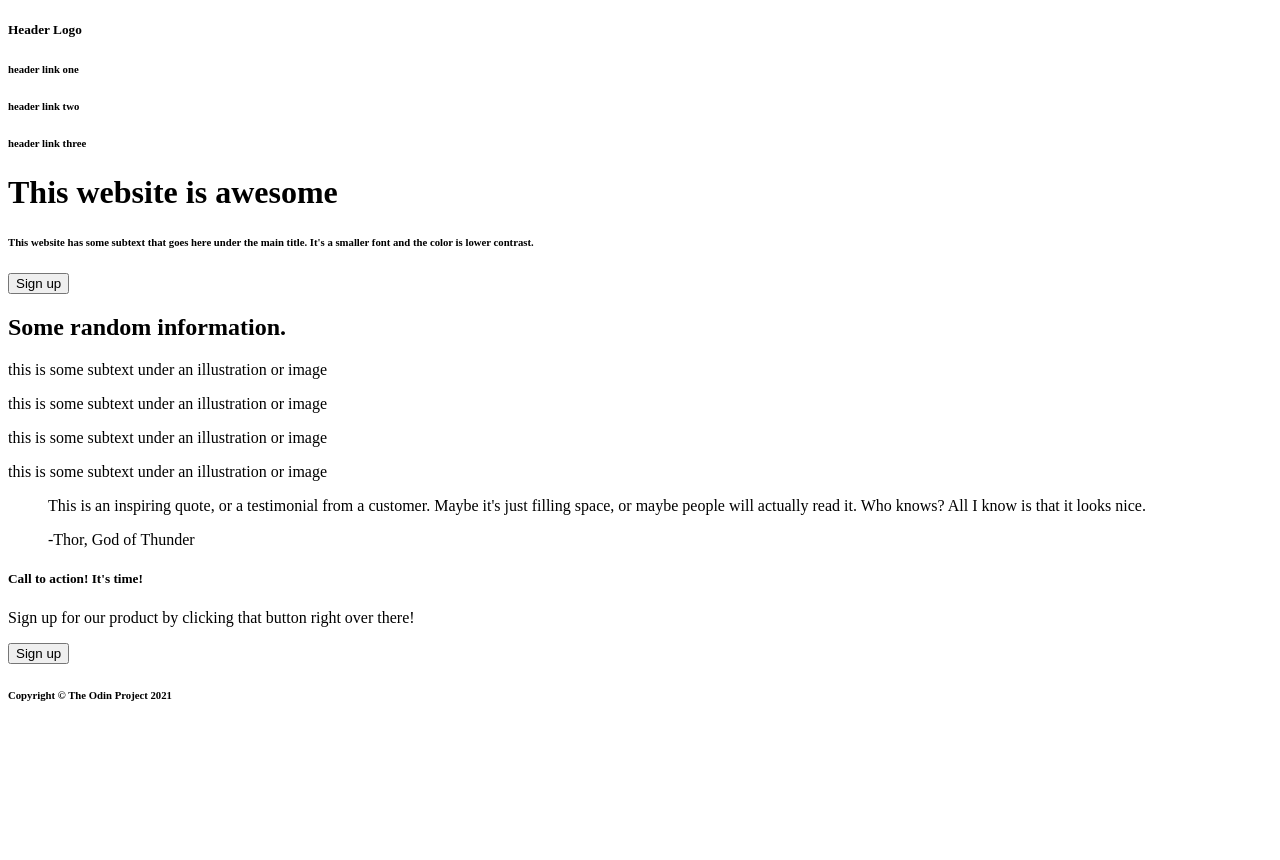
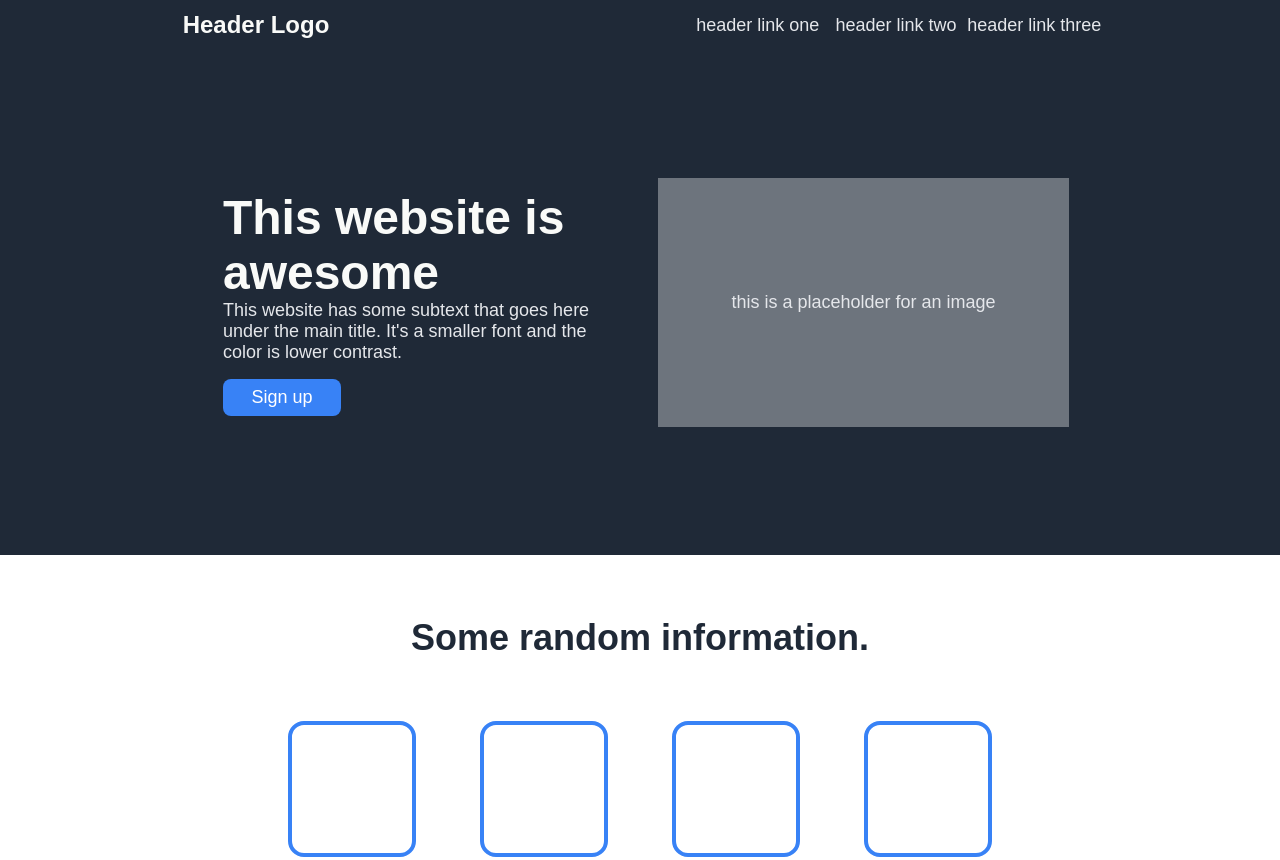
Before and after one commit to deviweik/first-landing-page, a plain HTML site: page index.html in a window 1280 px wide. Shown: the top 860 px of the page. Before the commit the page ends 800 px from the top, so only its background shows below. Drawn offline with Linux system fonts and the light colour scheme.

Commit message:
Complete first draft of landing page.
Completed the html and CSS for the first draft of my first landing page.
Is relatively polished but needs some work to make the page scale
consistently with the size of the page. I was able to make the
individual sections scale ok, but the page as a whole does not look good
when zooming out of shortening the page width.

```diff
--- a/index.html
+++ b/index.html
@@ -3,24 +3,32 @@
 
 <head>
     <meta charset="UTF-8">
-    <link rel="stylesheet" href="styles.css">
+    <link rel="stylesheet" href="style.css">
     <title>My First Landing Page</title>
 </head>
 
 <body>
     <div class="header">
         <h5 class="header-logo">Header Logo</h3>
+        <div class="header-links">
             <h6 class="header-link">header link one</h6>
             <h6 class="header-link">header link two</h6>
             <h6 class="header-link">header link three</h6>
         </div>
+    </div>
     <div class="hero-section">
+        <div class="left">
             <h1 class="hero-title">This website is awesome</h1>
-        <h6 class="hero-subtitle">This website has some subtext that goes
-             here under the main title. It's a smaller font and the color
-             is lower contrast.</h6>
+            <h6 class="hero-subtitle">This website has some subtext that
+                goes here under the main title. It's a smaller font and
+                the color is lower contrast.</h6>
             <button class="sign-up">Sign up</button>
-        <img class="hero-img">
+        </div>
+        <div class="right">
+            <div class="hero-img">
+                <p>this is a placeholder for an image</p>
+            </div>
+        </div>
     </div>
     <div class="random-section">
         <div class="random-top">
@@ -49,8 +57,9 @@
         <blockquote>
             <p class="quote">This is an inspiring quote, or a testimonial
                 from a customer. Maybe it's just filling space, or maybe
-                people will actually read it. Who knows? All I know is that
-                it looks nice.</p>
+                people will actually read it. Who knows? All I know is
+                that it looks nice.
+            </p>
             <footer class="quote-author">-Thor, God of Thunder</footer>
           </blockquote>
     </div>
@@ -61,7 +70,9 @@
                 <p class="CTA-text">Sign up for our product by clicking
                     that button right over there!</p>
             </div>
+            <div class="CTA-right">
                 <button class="CTA-button">Sign up</button>
+            </div>
         </div>
     </div>
     <div class="footer">
--- /dev/null
+++ b/style.css
@@ -0,0 +1,280 @@
+/*
+* {
+    border: 2px solid red;
+}
+*/
+body {
+    margin:0;
+    padding:0;
+    font-family: sans-serif;
+}
+
+/*HEADER SECTION*/
+
+.header {
+    display: flex;
+    margin: 0;
+    padding: 0;
+    background-color: #1F2937;
+    align-items: center;
+    max-height: 50px;
+}
+
+.header .header-logo {
+    flex: 1 1 30%;
+    text-align: center;
+    margin: 2rem 0;
+    padding: 0;
+    font-size: 24px;
+    color: #F9FAF8
+}
+
+.header .header-links {
+    flex-basis: 60%;
+    justify-content: center;
+    display: flex;
+    padding: 0;
+
+}
+
+.header .header-link {
+    margin: 0;
+    flex-basis: 18%;
+    min-width: 5rem;
+    padding: 0;
+    font-size: 18px;
+    font-weight: 100;
+    color: #E5E7EB;
+    text-align: center;
+
+}
+
+/*HERO SECTION*/
+
+.hero-section {
+    display: flex;
+    background-color: #1F2937;
+    padding: 0;
+    margin: 0;
+    align-items: center;
+}
+
+.left {
+    display: flex;
+    flex: 1 1 45%;
+    flex-direction: column;
+    padding-left: 2rem;
+}
+
+.right {
+    display: flex;
+    flex: 1 1 55%;
+    min-width: 200px;
+}
+
+.right .hero-img {
+    display: flex;
+    background-color: #6D747D;
+    color: #E5E7EB;
+    align-items: center;
+    justify-content: center;
+    flex: 0 1 60%;
+    margin: 8rem 4rem;
+    padding: 2rem 0;
+
+}
+
+.right .hero-img p {
+    padding: 4rem 2.5rem;
+    font-size: 18px;
+}
+
+.left .hero-title {
+    font-size: 48px;
+    font-weight: 900;
+    margin: 0 1rem 0 34%;
+    color: #F9FAF8;
+    flex: 0 1 10%;
+    flex-wrap: wrap;
+    min-width: 340px;
+
+}
+
+.left .hero-subtitle {
+    margin: 0 auto 0 34%;
+    font-size: 18px;
+    font-weight: 100;
+    color: #E5E7EB;
+}
+
+.left button {
+    background-color: #3882F6;
+    border-radius: 0.5rem;
+    margin: 1rem 45% 0 34%;
+    padding: 0.5rem;
+    color: white;
+    font-size: 18px;
+    white-space: nowrap;
+    min-width: 5rem;
+    border: none;
+}
+
+.left button:hover {
+    box-shadow: 0 0 5px rgba(137, 137, 137, 0.6);
+    transform: scale(1.03);
+}
+
+/*RANDOM SECTION*/
+
+.random-section {
+    display: flex;
+    flex-direction: column;
+    align-items: center;
+}
+
+.random-section .random-top, .random-section .random-bottom{
+    display: flex;
+    flex-direction: column;
+}
+
+.random-top .random-title {
+    font-size: 36px;
+    font-weight: 900;
+    color: #1F2937;
+    padding: 2rem;
+}
+
+.random-boxes {
+    display: flex;
+    justify-content: center;
+    align-items: center;
+    gap: 4rem;
+}
+
+.random-boxes div {
+    width: 10%;
+    padding-top: 10%;
+    border: 0.3rem solid #3882F6;
+    border-radius: 1rem;
+    min-width: 8rem;
+    box-sizing: border-box;
+
+}
+
+.random-bottom .random-text {
+    display: flex;
+    justify-content: center;
+    gap: 4rem;
+    text-align: center;
+    font-size: 18px;
+    font-weight: 100;
+    color: #1F2937;
+    margin-top: 0;
+    padding-bottom: 4rem;
+}
+
+.random-text p {
+    max-width: 10%;
+    min-width: 8rem;
+}
+
+/*QUOTE SECTION*/
+
+.quote-section {
+    display: flex;
+    background-color: #E5E7EB;
+    margin:0;
+    padding:0;
+}
+
+blockquote {
+    font-size: 36px;
+    color: #1F2937;
+    font-style: italic;
+    font-weight: 100;
+    padding: 4rem 25%;
+}
+
+blockquote footer {
+    text-align: right;
+    font-style: normal;
+    font-weight: 700;
+    font-size: 24px;
+    padding-right: 3rem;
+}
+
+/*CALL TO ACTION SECTION*/
+
+.CTA-section {
+    display: flex;
+    justify-content: center;
+    align-items: center;
+    padding: 6rem;
+    margin:0;
+}
+
+.CTA-section .CTA {
+    display: flex;
+    flex-basis: 70%;
+    border-radius: 1rem;
+    background-color: #3882F6;
+}
+
+.CTA-left {
+    padding: 0 0 0 10%;
+    display: flex;
+    flex-direction: column;
+
+}
+
+.CTA-right {
+    display: flex;
+    flex: 1;
+    align-items: center;
+    justify-content: center;
+}
+
+.CTA-title {
+    font-size: 24px;
+    color: white;
+    padding: 3rem 0 0 0;
+    margin: 0;
+}
+
+.CTA-text {
+    font-size: 18px;
+    color: #E5E7EB;
+    padding: 0 0 3rem 0;
+    margin: 0;
+}
+
+.CTA-button {
+    background-color: #3882F6;
+    color: white;
+    border: 0.15rem solid white;
+    border-radius: 0.3rem;
+    width: 30%;
+    height: 25%;
+    font-weight: 500;
+    font-size: 18px;
+}
+
+.CTA-right button:hover {
+    box-shadow: 0 0 5px rgba(137, 137, 137, 0.9);
+    transform: scale(1.03);
+}
+
+/*FOOTER*/
+
+.footer {
+    display: flex;
+    justify-content: center;
+    align-items: center;
+    background-color: #1F2937;
+}
+
+.footer-text {
+    font-size: 18px;
+    font-weight: 100;
+    color: #E5E7EB;
+}
```
Lines whose indentation alone changed are shown as unchanged.
